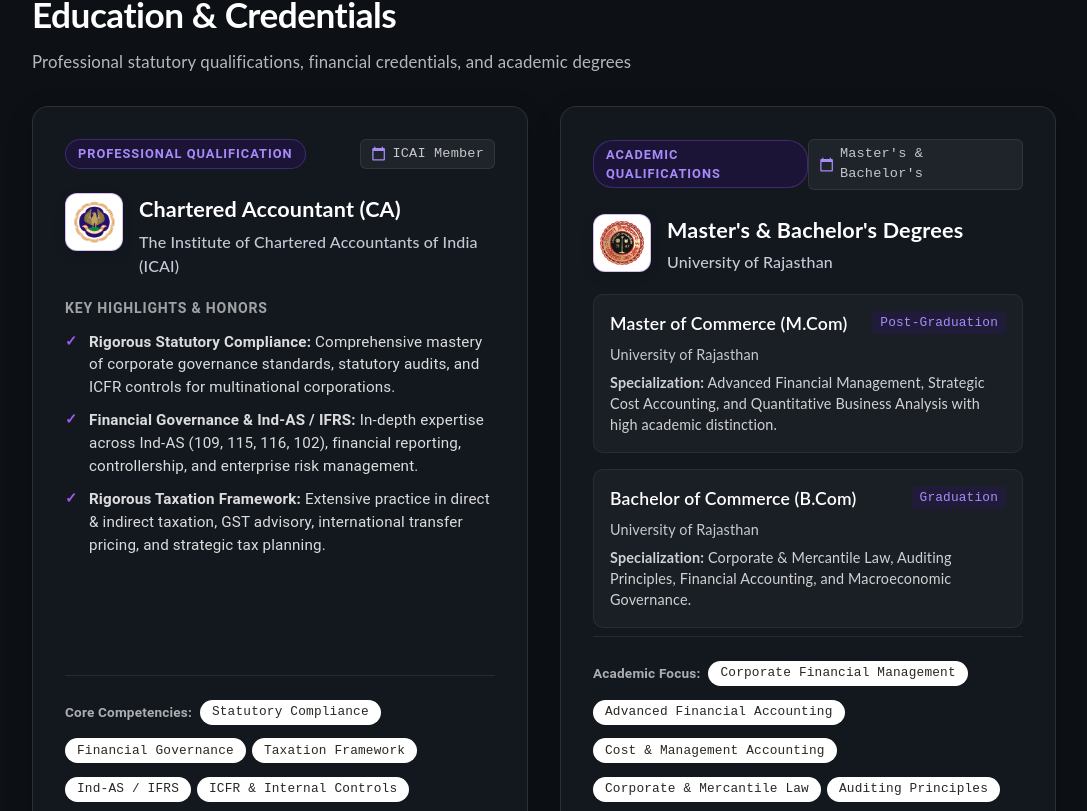
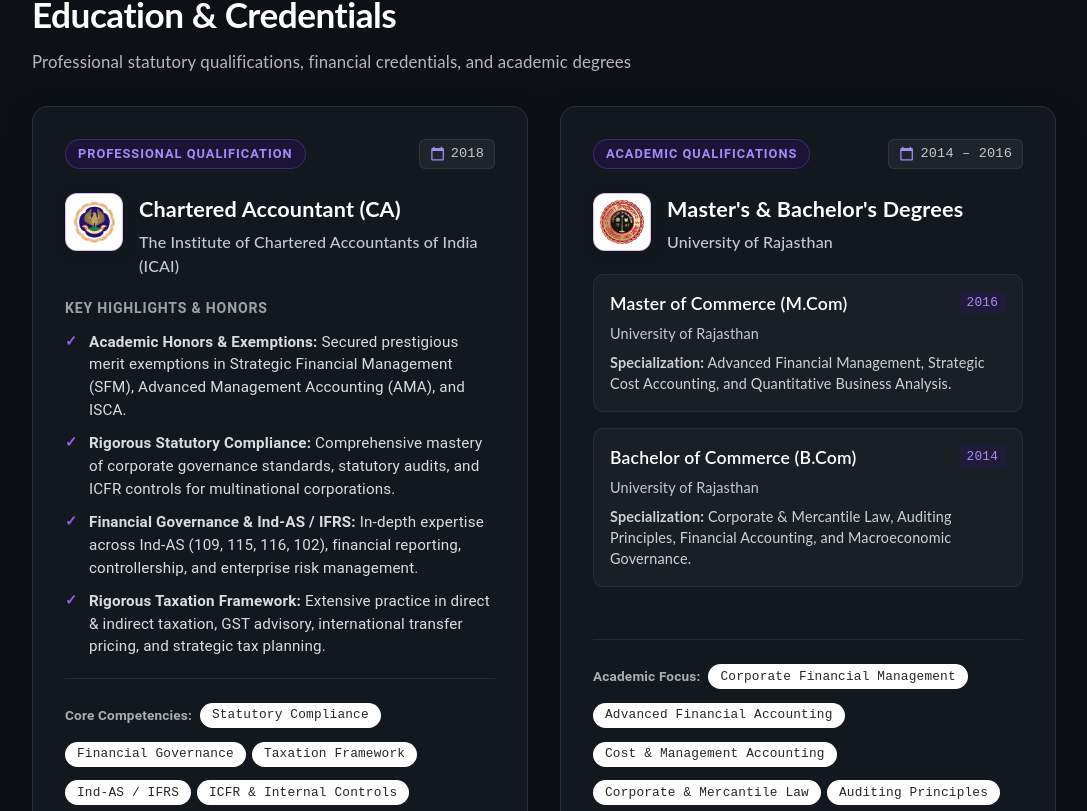
Before and after one commit to Ashishpandla07/Portfolio, a React (Create React App) app: page / in a window 1280 px wide. Shown: the part 3089-3900 px from the top of the page, without its empty margins (96-1183 px from the left). Built offline with nearby package versions, Linux system fonts and the light colour scheme.

Commit message:
Add exact completion years to Education section (2018, 2016, 2014)

```diff
--- a/src/components/Education.tsx
+++ b/src/components/Education.tsx
@@ -39,7 +39,7 @@
               <span className="credential-badge">Professional Qualification</span>
               <span className="year-pill">
                 <CalendarTodayIcon />
-                <span>ICAI Member</span>
+                <span>2018</span>
               </span>
             </div>
 
@@ -56,6 +56,9 @@
             <div className="card-body">
               <div className="highlights-heading">Key Highlights & Honors</div>
               <ul className="highlights-list">
+                <li>
+                  <strong>Academic Honors & Exemptions:</strong> Secured prestigious merit exemptions in Strategic Financial Management (SFM), Advanced Management Accounting (AMA), and ISCA.
+                </li>
                 <li>
                   <strong>Rigorous Statutory Compliance:</strong> Comprehensive mastery of corporate governance standards, statutory audits, and ICFR controls for multinational corporations.
                 </li>
@@ -86,7 +89,7 @@
               <span className="credential-badge">Academic Qualifications</span>
               <span className="year-pill">
                 <CalendarTodayIcon />
-                <span>Master's & Bachelor's</span>
+                <span>2014 – 2016</span>
               </span>
             </div>
 
@@ -105,11 +108,11 @@
               <div className="degree-sub-entry">
                 <div className="sub-entry-header">
                   <h3>Master of Commerce (M.Com)</h3>
-                  <span className="sub-year">Post-Graduation</span>
+                  <span className="sub-year">2016</span>
                 </div>
                 <p className="sub-institution">University of Rajasthan</p>
                 <p className="sub-description">
-                  <strong>Specialization:</strong> Advanced Financial Management, Strategic Cost Accounting, and Quantitative Business Analysis with high academic distinction.
+                  <strong>Specialization:</strong> Advanced Financial Management, Strategic Cost Accounting, and Quantitative Business Analysis.
                 </p>
               </div>
 
@@ -117,7 +120,7 @@
               <div className="degree-sub-entry">
                 <div className="sub-entry-header">
                   <h3>Bachelor of Commerce (B.Com)</h3>
-                  <span className="sub-year">Graduation</span>
+                  <span className="sub-year">2014</span>
                 </div>
                 <p className="sub-institution">University of Rajasthan</p>
                 <p className="sub-description">
```
